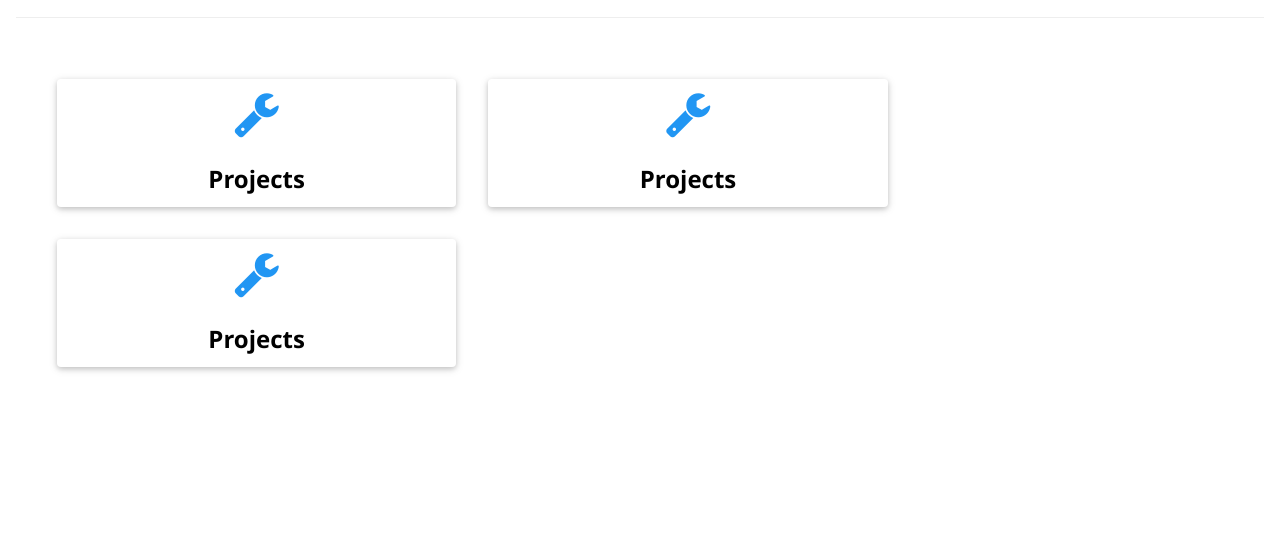
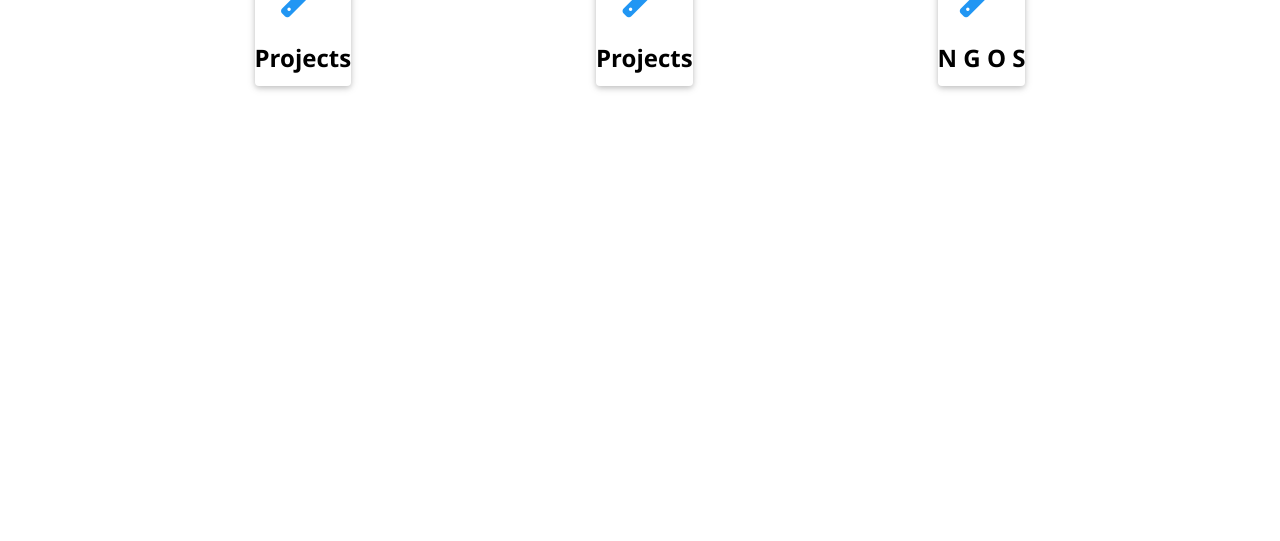
Before and after one commit to DestevenOj/Karean-web, a plain HTML site: page index.html in a window 1280 px wide. Shown: the part 259-800 px from the top of the page. Drawn offline with nearby package versions, Linux system fonts and the light colour scheme.

Commit message:
progress

```diff
--- a/index.html
+++ b/index.html
@@ -8,38 +8,43 @@
     <link rel="stylesheet" href="https://www.w3schools.com/w3css/4/w3.css">
     <link rel="stylesheet" href="https://fonts.googleapis.com/css?family=Inconsolata">
     <link rel="stylesheet" href="https://cdnjs.cloudflare.com/ajax/libs/font-awesome/4.7.0/css/font-awesome.min.css">
-    <!-- <link rel="stylesheet" href="styles.css"> -->
+    <link rel="stylesheet" href="styles.css">
     <title>Karean</title>
   </head>
-  <style>
+  <!-- <style>
     body, html {
       height: 100%;
       font-family: "Inconsolata", sans-serif;
     }
-  </style>
+  </style> -->
   <body>
     <div class="w3-container" style="padding-top: 3%;">
       <a href="community.html" class="w3-hover-black w3-container w3-right"><h5><em>Blog</em></h5></a>
       <a href="community.html" class="w3-hover-black w3-container w3-right"><h5><em>Community</em></h5></a>
     </div>
 
-    <div class="w3-margin">
-      <div class="w3-row-padding w3-center" style="padding-top: 10vh;">
+    <div class="content-wrapper-main"></div>
+
+    <div class="title w3-row-padding w3-center" style="top: 10%;">
       <h1>Karean</h1>
-      </div> <hr>
-        <div class="w3-row w3-container" style=" margin: auto; width: 100%; border: 0px solid #73AD21; padding: 2%;">
-          <div class="w3-card w3-third w3-center w3-margin w3-round" style="align-self: auto;">
+    </div>
+    <!-- <hr> -->
+
+     <div class="content-wrapper w3-panel">
+
+              <div class="content-item w3-card w3-margin w3-round w3-center">
                 <div class="w3-text-blue w3-xxxlarge"><i class="fa fa-wrench"></i></div>
                 <h3><strong>Projects</strong></h3>
               </div>
-          <div class="w3-card w3-third w3-center w3-margin w3-round" style="align-self: auto;">
+
+              <div class="content-item w3-margin w3-round w3-card w3-center">
                 <div class="w3-text-blue w3-xxxlarge"><i class="fa fa-wrench"></i></div>
                 <h3><strong>Projects</strong></h3>
               </div>
-          <div class="w3-card w3-third w3-center w3-margin w3-round" style="align-self: auto;">
+
+              <div class="content-item w3-card w3-margin w3-round w3-center">
                 <div class="w3-text-blue w3-xxxlarge"><i class="fa fa-wrench"></i></div>
-            <h3><strong>Projects</strong></h3>
-          </div>
+                <h3><strong>N G O S</strong></h3>
               </div>
     </div>
     <script src="app.js"></script>
--- a/styles.css
+++ b/styles.css
@@ -0,0 +1,15 @@
+/* Portfolio styles */
+
+.content-wrapper {
+    display: flex;
+    flex-direction: row;
+    justify-content: space-between;
+    padding: 2%;
+}
+
+@media screen and (max-width: 400px){
+    .content-wrapper{
+        display: flex;
+    flex-direction: column;
+    }
+}
```
Also changed, not shown: ngos.html (added, +12 -0 lines). Lines whose indentation alone changed are shown as unchanged.
